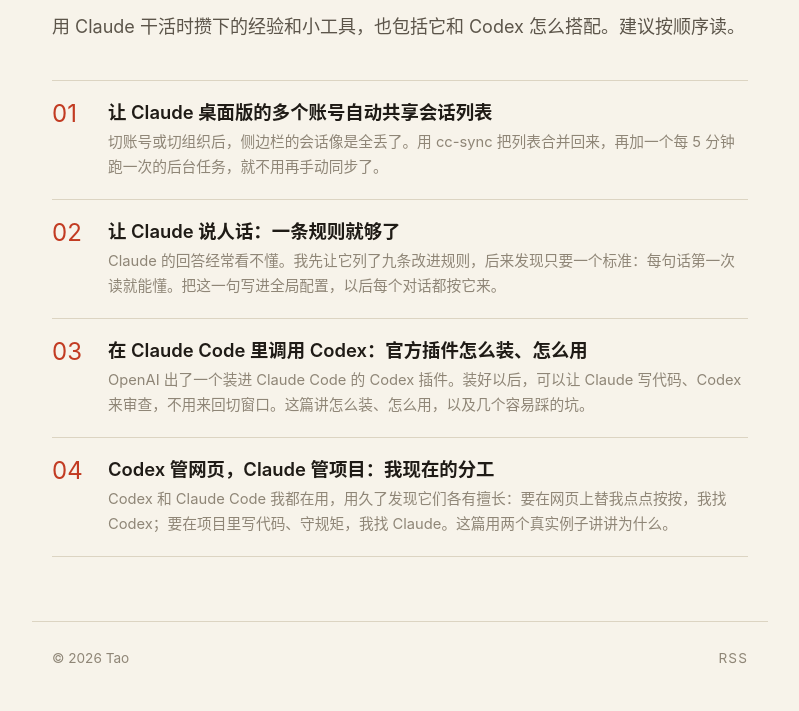
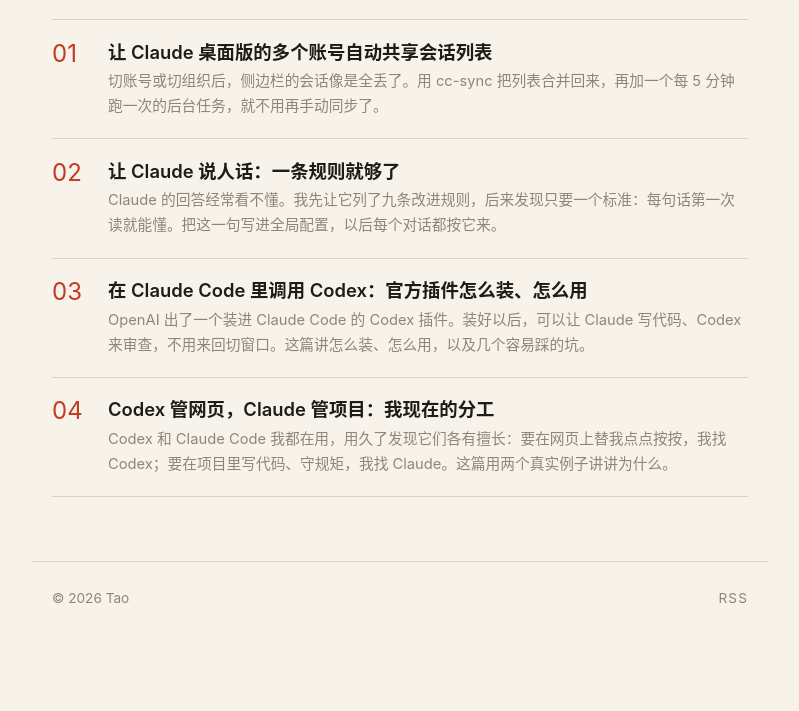
Before and after one commit to starslittle/blog, an Astro site: page /series/claude/ in a window 1280 px wide. Shown: the part 235-946 px from the top of the page, without its empty margins (240-1039 px from the left). After the commit the page ends 886 px from the top, so only its background shows below. Built offline with nearby package versions, Linux system fonts and the light colour scheme; Astro itself is replaced by a stand-in of ours; some packages are replaced by stand-ins of ours.

Commit message:
Drop the series description under its title
Co-Authored-By: Claude Opus 5.5 <noreply@anthropic.com>

```diff
--- a/src/pages/series/[id].astro
+++ b/src/pages/series/[id].astro
@@ -20,9 +20,8 @@ const posts = await seriesPosts(id);
 	<head>
 		<BaseHead title={`${series.title} | ${SITE_TITLE}`} description={series.description} />
 		<style>
-			.intro {
-				margin-bottom: 2.25rem;
-				color: var(--ink-soft);
+			h1 {
+				margin-bottom: 2rem;
 			}
 			ol {
 				list-style: none;
@@ -73,7 +72,6 @@ const posts = await seriesPosts(id);
 		<main>
 			<p class="eyebrow">系列 · 共 {posts.length} 篇</p>
 			<h1>{series.title}</h1>
-			<p class="intro">{series.description}建议按顺序读。</p>
 			<ol>
 				{
 					posts.map((post) => (
```
Also changed, not shown: src/pages/blog/index.astro (+0 -7 lines).
